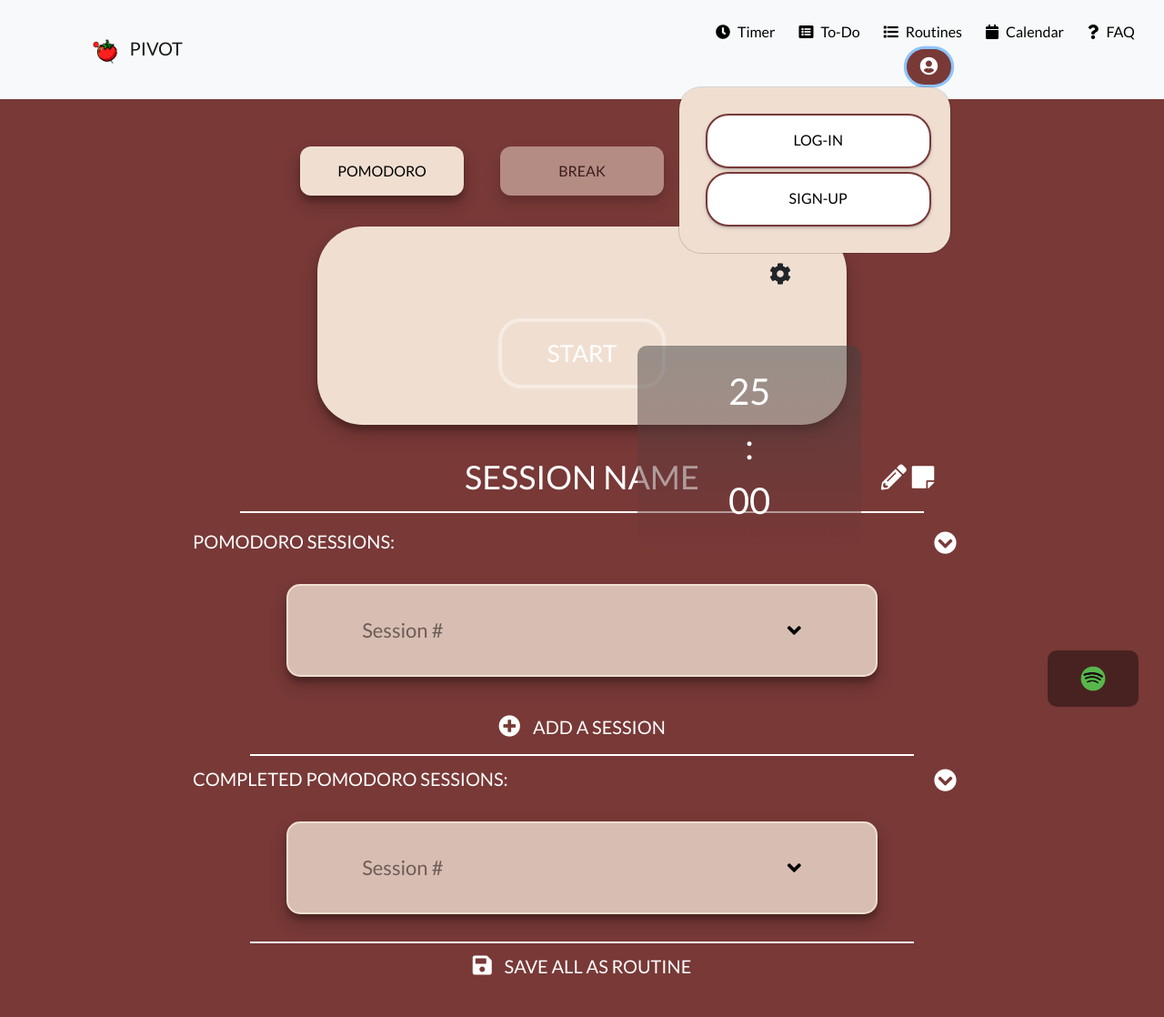
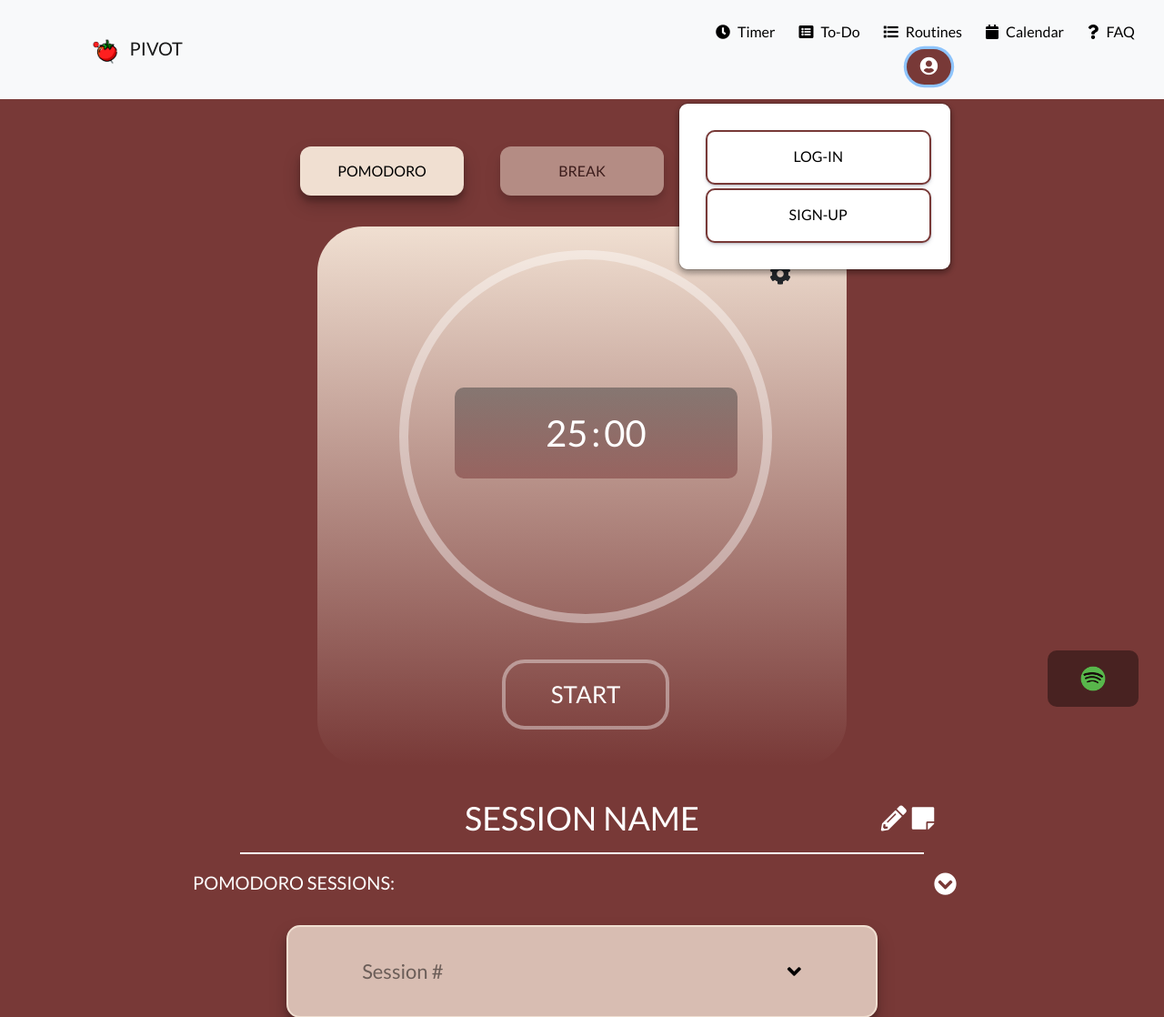
Before and after one commit to jaydejesus14/Pomodoro, a PHP site: page /timer.html in a window 1280 px wide, after a click that opens the changed part. Shown: the top 1118 px of the page at 91% size. Before the commit the page ends 1072 px from the top, so only its background shows below. Run offline with PHP 8.4, Linux system fonts and the light colour scheme; some libraries are stand-ins or nearby versions.

Commit message:
timer (?)

```diff
--- a/style.css
+++ b/style.css
@@ -79,9 +79,12 @@ hr.solid {
 #notLoggedIn {
   width: 300px;
   padding: 25px;
-  border-radius: 25px;
-  text-align: center;
-  background-color: #F0DFD1;
+  border-radius: 10px;
+  text-align: center;
+  background-color: white;
+  box-shadow: rgba(0, 0, 0, 0.16) 0px 3px 6px, rgba(0, 0, 0, 0.23) 0px 3px 6px;
+  margin-top: 20px;
+
 }
 #loggedIn {
   width: 400px;
@@ -99,7 +102,7 @@ hr.solid {
   text-align: center;
   padding: 15px;
   margin: 4px;
-  border-radius: 25px;
+  border-radius: 10px;
   border: 2px solid #783937;
   box-shadow: rgba(50, 50, 93, 0.25) 0px 2px 5px -1px, rgba(0, 0, 0, 0.3) 0px 1px 3px -1px;
 }
@@ -1118,6 +1121,7 @@ textarea {
 #dropDown{
   background-color: #F0DFD1;
   padding: 25px;
+  border-radius: 10px;
 }
 
 #dropdownbtns{
--- a/timer.html
+++ b/timer.html
@@ -98,7 +98,7 @@
         </div>
 </div>
 
-    <section class ="timer">
+<section class ="timer">
     <div class="container px-5 py-5 mx-auto">
 
 
@@ -138,11 +138,14 @@
                 </div>
             </div>
 
-            <div class="card timers mx-auto">
+            <div class="card timers mx-auto" style = "
+            background: rgb(120,57,55);
+background: linear-gradient(0deg, rgba(120,57,55,1) 0%, rgba(240,223,209,1) 100%);
+           box-shadow: none">
                 <div class = "row justify-content-md-center text-center ml-auto mr-3 mb-1">
                         <div class = "col ">
                             <div class = "settingsIcon">
-                            <i class="fa fa-cog" data-toggle = "modal" data-target = "#settings" id="timerIcons" style="font-size:24px"></i>
+                            <i class="fa fa-cog" data-toggle = "modal" data-target = "#settings" id="timerIcons" style="font-size:24px; z-index:9"></i>
                         </div>
                         </div>
                     </div>
@@ -172,15 +175,15 @@
                             <div class = "row text-center">
 
                                 <div class = "col-4 mt-2 mb-4">
-                                    <input type = "number" class = "timeRoutine text-center" id = "timeRoutine" value ="30" data-id='inputnumber' step="5" min="20" max ="60"></input>
+                                    <input type = "number" class = "timeRoutine text-center" id = "timeRoutine" value ="" data-id='inputnumber' step="5" min="10" max ="60"></input>
                                 </div>
 
 
                             <div class = " col-4 mt-2 mb-4">
-                                <input type = "number" class = "timeRoutine text-center" id = "timeRoutine1" value ="05" step="5" max ="15" min="5"></input>
+                                <input type = "number" class = "timeRoutine text-center" id = "timeRoutine1" value ="" step="5" max ="15" min="5"></input>
                             </div>
                             <div class = " col-4 mt-2 mb-4">
-                                <input type = "number" class = "timeRoutine text-center" id = "timeRoutine2" value ="05" step="5" max ="15" min="5"></input>
+                                <input type = "number" class = "timeRoutine text-center" id = "timeRoutine2" value ="" step="5" max ="15" min="5"></input>
                             </div>
 
                         </div>
@@ -189,7 +192,7 @@
                         <div class="modal-footer">
 
                             <button type="button" class="btn btn-secondary" data-dismiss="modal">Close</button>
-                            <button type="button" class="btn btn-primary" id = "modal-save">Save changes</button>
+                            <button type="button" class="btn btn-primary" onclick="saveSessionTime()" id = "modal-save">Save changes</button>
                        </div>
 
                               </div>
@@ -197,11 +200,20 @@
                      </div>
                 <div class = "row justify-content-md-center text-center mx-auto">
                     <div class = "col">
+
                         <div class = "time text-center" id ="js-clock">
-                            <span id="js-minutes" style = "font-size: 40px">25</span>
+
+                            <span id="js-minutes" style = "font-size: 40px"></span>
                             <span class="separator" style = "font-size: 40px">:</span>
                             <span id="js-seconds" style = "font-size: 40px">00</span>
                         </div>
+                        <svg width="500" height="425">
+                            <circle id="circle1" cx="250" cy="210" r="200"></circle>
+                            <circle id="circle2" cx="250" cy="210" r="200"></circle>
+                          </svg>
+                        <div>
+
+                            </div>
 
                  <!-- Start Pause and Skip Buttons !-->
                 <div class = "row justify-content-md-center text-center mx-auto">
--- a/timer.js
+++ b/timer.js
@@ -7,6 +7,12 @@ var timer = {
   };
 
   let interval;
+  const circle = document.getElementById('circle2');
+  const length = circle.getTotalLength();
+
+    circle.style.strokeDasharray = length;
+    circle.style.strokeDashoffset = length;
+
 
 
   var btns = document.getElementsByClassName("currentSession");
@@ -53,6 +59,7 @@ var timer = {
       timer.remainingTime = getRemainingTime(endTime);
       updateClock();
       total = timer.remainingTime.total;
+       circle.style.strokeDashoffset = length - (total / 60) * length;
       if (total <= 0) {
         clearInterval(interval);
 
```
